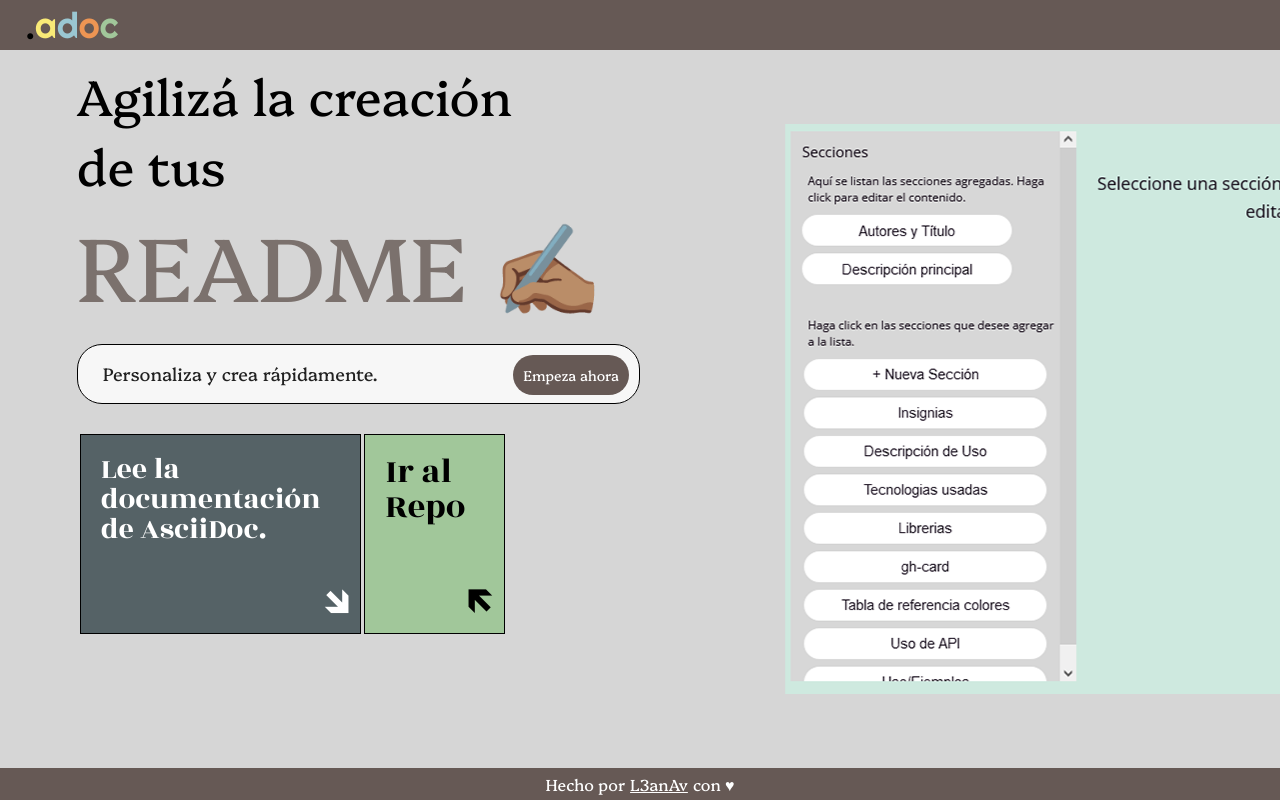
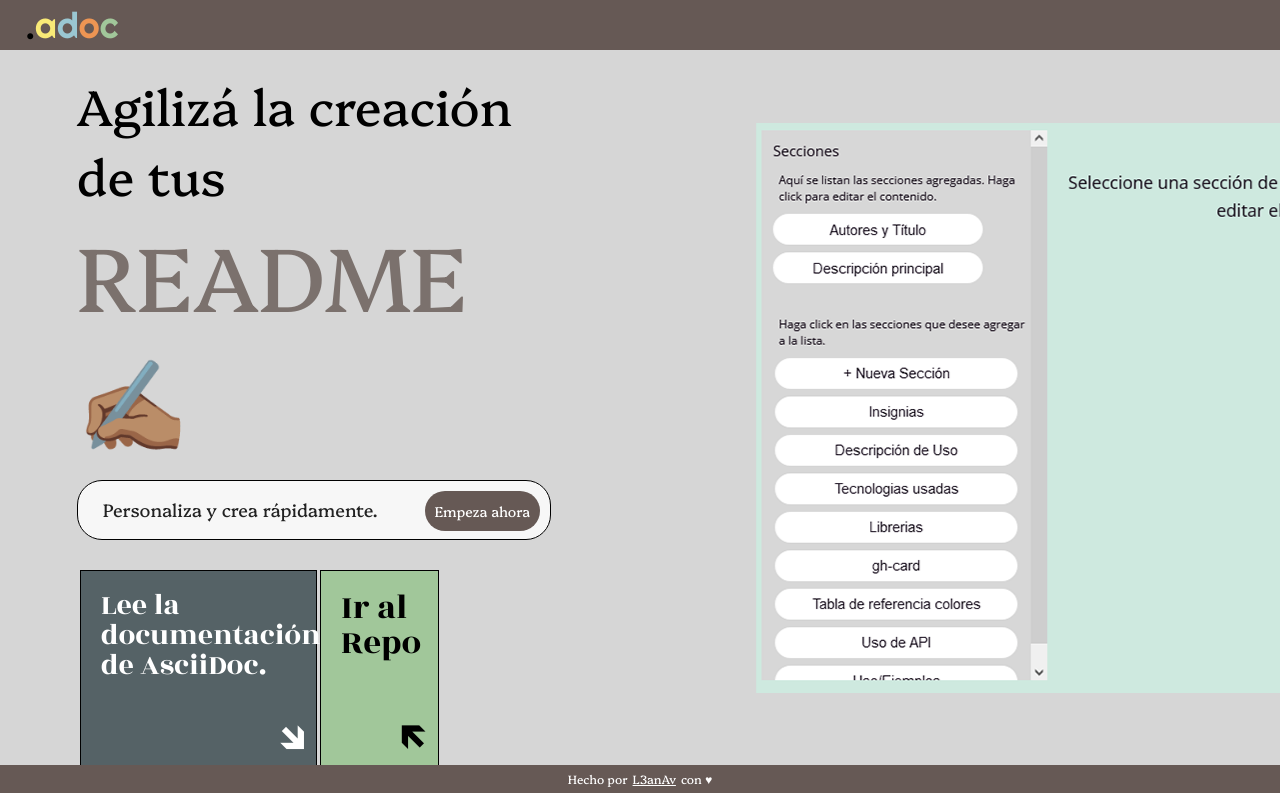
Before and after one commit to L3anAv/.asciidoc-generator, a React (Vite) app: page / in a window 1280 px wide. Built offline with nearby package versions, Linux system fonts and the light colour scheme.

Commit message:
Arreglando bug barra titulo

```diff
--- a/src/components/SeccionPrincipalHome/seccionPrincipalHome.styled.jsx
+++ b/src/components/SeccionPrincipalHome/seccionPrincipalHome.styled.jsx
@@ -3,7 +3,7 @@ import styled from "styled-components";
 export const Contenedor = styled.div`
     width:45%;
     margin-left:6%;
-    margin-top:60px;
+    margin-top:20px;
 `
 
 export const ContendorCards = styled.div`
--- a/src/components/barraTitulo/barraTitulo.styled.jsx
+++ b/src/components/barraTitulo/barraTitulo.styled.jsx
@@ -2,14 +2,11 @@ import PropTypes from 'prop-types';
 import styled from "styled-components";
 
 export const BarraSuperior = styled.div`
-    position:absolute;
-    top:0;
     width:100%;
     height:50px;
     background:${props => props.thememode ? '#665955' : '#516970'};
 
     div{
-        margin-top:-38px;
         margin-left:11%;
     }
 
@@ -31,7 +28,7 @@ export const Titulo = styled.h2`
     font-family:Righteous-Regular;
 
     span {
-        display: inline-block;
+        display:inline-block;
 
         &:hover{
             transform:translateY(-5px);
--- a/src/components/footer/footer.styled.jsx
+++ b/src/components/footer/footer.styled.jsx
@@ -6,9 +6,8 @@ export const Contenedor = styled.div`
     color:#fff;
     padding:8px;
     z-index:1;
-    font-size:16px;
+    font-size:12px;
     font-family:Platypi;
-    /*background:#665955;*/
     justify-content:center;
     background:${props => props.thememode ? '#665955' : '#7a939a'};
 
--- a/src/pages/editor/editor.jsx
+++ b/src/pages/editor/editor.jsx
@@ -10,20 +10,16 @@ const ContenedorPrincipal = styled.div`
 `
 
 const ContenedorSecundario = styled.div`
-  width:100%;
-  height:92.3vh;
-  display:flex;
-  margin-top:50px;
-  flex-direction:row;
+    width:100%;
+    display:flex;
+    height:92.3vh;
+    flex-direction:row;
 `
 
  const Editor = () => {
 
   const { theme } = useStore()
 
-  /*
-  if(!isMobile){
-    */
     return (
       <ContenedorPrincipal themeMode={theme}>
       <BarraTitulo />
@@ -34,13 +30,6 @@ const ContenedorSecundario = styled.div`
       </ContenedorSecundario>
       </ContenedorPrincipal>
     )
-    /*
-  }else{
-    return (
-      <div>No disponemos de versión fuera de escritorio todavía 😢.</div>
-    )
-  }
-  */
 }
 
 export default Editor
--- a/src/pages/home/home.jsx
+++ b/src/pages/home/home.jsx
@@ -10,13 +10,12 @@ const Contenedor = styled.div`
     width:100%;
     display:flex;
     overflow:hidden;
-    height:calc(100vh - 32px);
+    height:calc(95vh - 45px);
     background:${props => props.thememode ? '#d6d6d6' : '#181220'};
 
     img{
         display:block;
-        max-width:50%;
-        margin-top:50px;
+        max-width:60%;
         object-fit: scale-down;
         transform:translateX(18%);
         z-index:2;
@@ -27,27 +26,15 @@ const Home = () => {
 
     const { theme } = useStore()
 
-    /*
-    const isMobile = useIsMobile()*/
-    /*
-    if(!isMobile){
-      */
         return (
             <>
+            <BarraTitulo />
             <Contenedor thememode={theme}>
-            <BarraTitulo />
             <SeccionPrincipalHome />
             <img src={theme ? MinEditorLight : MinEditorDark}/>
             </Contenedor>
             <Footer />
             </>
         )
-    /*
-      }else{
-        return (
-        <div>No disponemos de versión fuera de escritorio todavía 😢.</div>
-        )
-    }
-    */
 }
 export default Home
```
